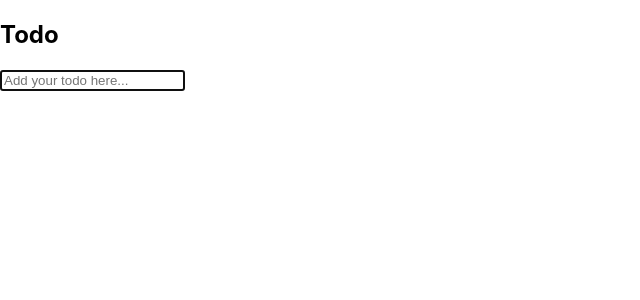
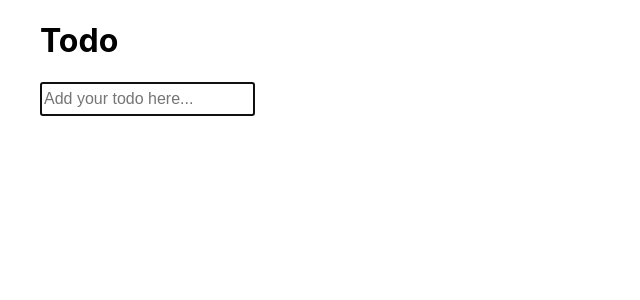
Before and after one commit to photongupta/todoApp, a React (Create React App) app: page / in a window 1280 px wide. Shown: the top 300 px of the page, without its empty margins (0-640 px from the left). Built offline with nearby package versions, Linux system fonts and the light colour scheme.

Commit message:
modified styling

```diff
--- a/src/App.css
+++ b/src/App.css
@@ -1,12 +1,24 @@
+.TodoList{
+  margin-left: 40px;
+}
+
+.Todo{
+  padding-left:10px;
+  cursor: pointer;
+  font-weight: 400;
+}
+
 .Complete{
-  border-left :8px solid mediumseagreen;
-  padding-left:15px;
+  border-left :10px solid mediumseagreen;
   text-decoration:line-through;
-  cursor: pointer;
 }
 
 .Incomplete{
-  border-left :8px solid lightblue;
-  padding-left:15px;
-  cursor: pointer;
+  border-left :10px solid lightblue;
 }
+
+input {
+  height:28px;
+  font-size:16px;
+  font-weight: 400;
+}
--- a/src/todo/Todo.js
+++ b/src/todo/Todo.js
@@ -3,7 +3,7 @@ import React from 'react';
 const Todo = function ({task, hasDone, toggleStatus, id}) {
   return (
     <p
-      className={hasDone ? 'Complete' : 'Incomplete'}
+      className={hasDone ? 'Todo Complete' : 'Todo Incomplete'}
       onClick={() => toggleStatus(id)}
     >
       {task}
--- a/src/todo/TodoList.js
+++ b/src/todo/TodoList.js
@@ -38,8 +38,8 @@ class TodoList extends React.Component {
       />
     ));
     return (
-      <div>
-        <h2>Todo</h2>
+      <div className="TodoList">
+        <h1>Todo</h1>
         {todoComponents}
         <Input onSubmit={this.addTodo} />
       </div>
```
